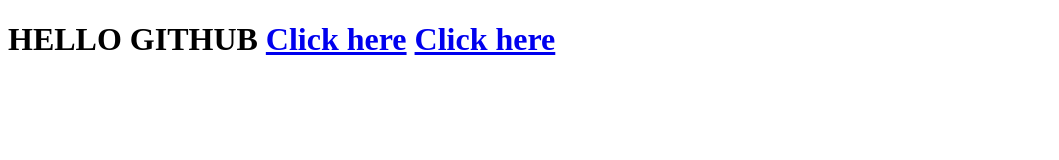
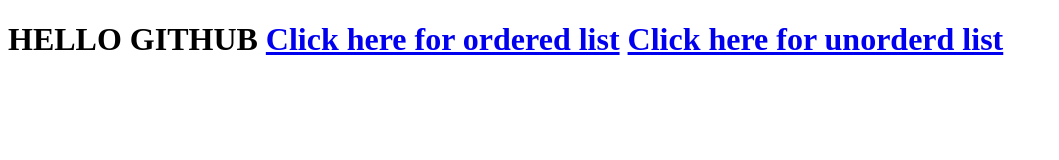
Before and after one commit to DhiviDhivya/My-new-web-page, a plain HTML site: page index.html in a window 1280 px wide. Shown: the whole page, without its empty margins (0-1059 px from the left). Drawn offline with Linux system fonts and the light colour scheme.

Commit message:
Update index.html

```diff
--- a/index.html
+++ b/index.html
@@ -2,7 +2,7 @@
 <html>
   <h1>
     HELLO GITHUB
-    <a href="list.html">Click here</a>
-    <a href="ulist.html">Click here</a>
+    <a href="list.html">Click here for ordered list</a>
+    <a href="ulist.html">Click here for unorderd list</a>
   </h1>
 </html>
```
